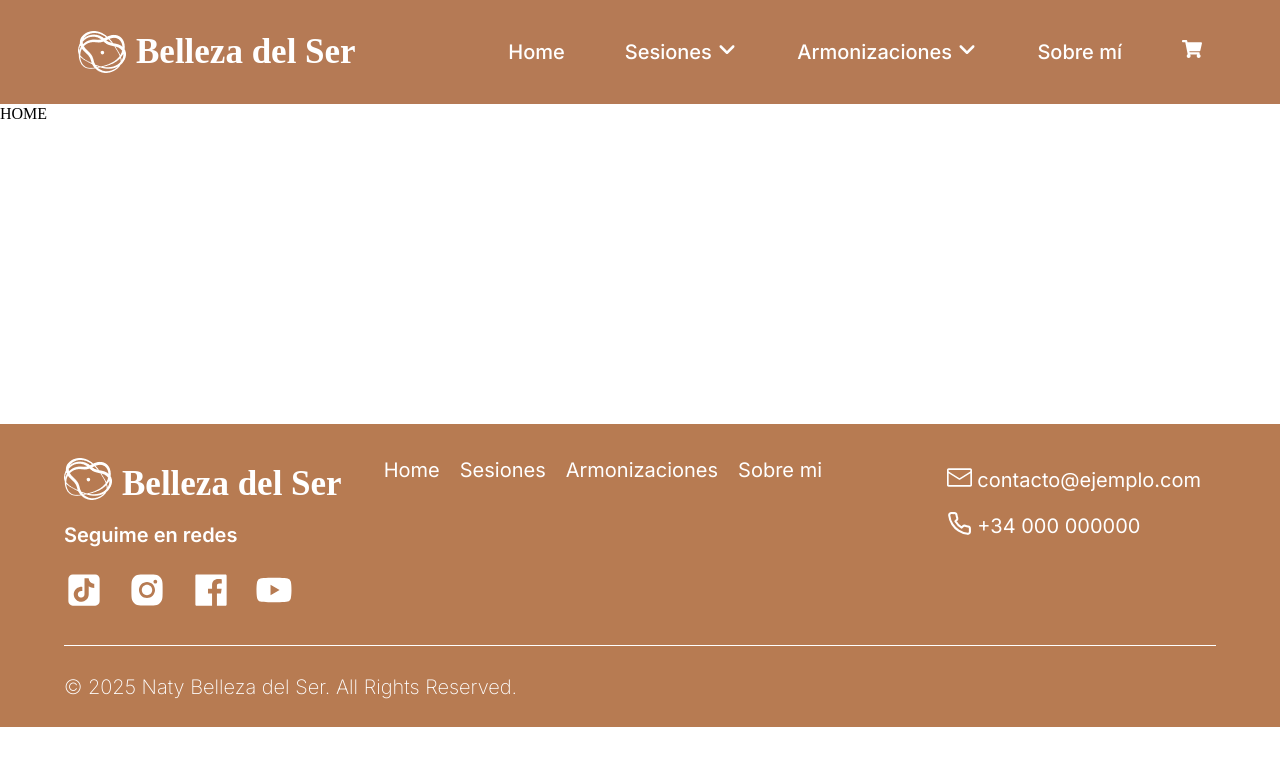
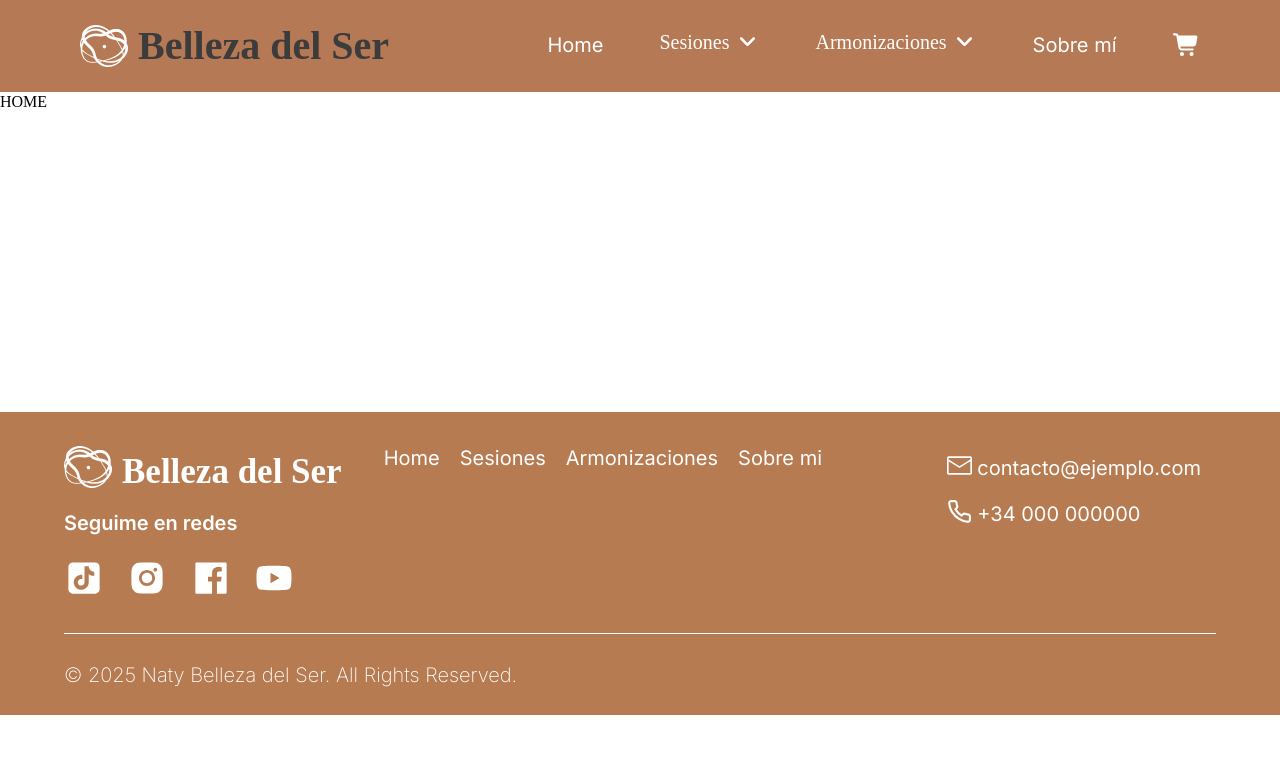
Before and after one commit to AlexisBazila/bellezadelser, a React (Vite) app: page / in a window 1280 px wide. Shown: the top 766 px of the page. Built offline with nearby package versions, Linux system fonts and the light colour scheme; a web font is replaced by a local one.

Commit message:
newnav no implementar

```diff
--- a/package.json
+++ b/package.json
@@ -10,6 +10,9 @@
     "preview": "vite preview"
   },
   "dependencies": {
+    "@fortawesome/fontawesome-svg-core": "^7.1.0",
+    "@fortawesome/free-solid-svg-icons": "^7.1.0",
+    "@fortawesome/react-fontawesome": "^3.1.0",
     "react": "^19.1.1",
     "react-dom": "^19.1.1",
     "react-icons": "^5.5.0",
--- a/src/layouts/navBar/NavBar.jsx
+++ b/src/layouts/navBar/NavBar.jsx
@@ -2,42 +2,57 @@ import React, { useState } from "react";
 import { Link } from "react-router-dom";
 import "./navBar.css";
 import logo from "../../assets/images/withe-logo.png";
-import { AiOutlineShoppingCart } from "react-icons/ai";
-import { FaAngleDown } from "react-icons/fa6";
-import { RxHamburgerMenu } from "react-icons/rx";
-import { IoClose } from "react-icons/io5";
-import { FaShoppingCart } from "react-icons/fa";
+import { FontAwesomeIcon } from "@fortawesome/react-fontawesome";
+import {
+  faBars,
+  faXmark,
+  faCartShopping,
+  faAngleDown,
+} from "@fortawesome/free-solid-svg-icons";
 
 function NavBar() {
   const [menuOpen, setMenuOpen] = useState(false);
   const [openSubmenu, setOpenSubmenu] = useState(null);
 
   const toggleMenu = () => setMenuOpen(!menuOpen);
-  const closeMenu = () => setMenuOpen(false);
-
-  const toggleSubmenu = (menuName) => {
+  const toggleSubmenu = (menuName) =>
     setOpenSubmenu(openSubmenu === menuName ? null : menuName);
-  };
 
   return (
-    <>
-      <div className="navBar">
-        {/* Menu Desktop */}
-        <nav className="desktopNav">
-          <Link to="/" className="logoHome">
-            <img src={logo} alt="" /> <strong>Belleza del Ser</strong>
-          </Link>
+    <header className="header-default">
+      <nav className="navBar">
+        {/* HAMBURGUESA */}
+        <div className="hamburgerNav" onClick={toggleMenu}>
+          <FontAwesomeIcon
+            icon={menuOpen ? faXmark : faBars}
+            className="hamburgerIcon"
+          />
+        </div>
 
-          <ul className="menuDiv">
+        {/* LOGO */}
+        <Link to="/" className="logoHome">
+          <img src={logo} alt="Logo" />
+          <h3>
+            <strong>Belleza del Ser</strong>
+          </h3>
+        </Link>
+
+        {/* MENÚ DESKTOP */}
+        <div className="menuDesktop">
+          <ul className={`menuDiv ${menuOpen ? "open" : ""}`}>
             <li>
               <Link to="/">Home</Link>
             </li>
 
-            <li className="menu-item has-submenu">
-              <Link>
-                Sesiones <FaAngleDown />
-              </Link>
-              <ul className="submenu">
+            <li className="menu-item">
+              <span onClick={() => toggleSubmenu("sesiones")}>
+                Sesiones <FontAwesomeIcon icon={faAngleDown} />
+              </span>
+              <ul
+                className={`submenu ${
+                  openSubmenu === "sesiones" ? "open" : ""
+                }`}
+              >
                 <li>
                   <Link to="/sesiones/reiki">Reiki</Link>
                 </li>
@@ -52,16 +67,20 @@ function NavBar() {
               </ul>
             </li>
 
-            <li className="menu-item has-submenu">
-              <Link>
-                Armonizaciones <FaAngleDown />
-              </Link>
-              <ul className="submenu">
+            <li className="menu-item">
+              <span onClick={() => toggleSubmenu("armonizaciones")}>
+                Armonizaciones <FontAwesomeIcon icon={faAngleDown} />
+              </span>
+              <ul
+                className={`submenu ${
+                  openSubmenu === "armonizaciones" ? "open" : ""
+                }`}
+              >
                 <li>
-                  <Link to="/Armonizaciones/capsulas">Cápsulas</Link>
+                  <Link to="/armonizaciones/capsulas">Cápsulas</Link>
                 </li>
                 <li>
-                  <Link to="/Armonizaciones/ebooks">eBooks</Link>
+                  <Link to="/armonizaciones/ebooks">eBooks</Link>
                 </li>
               </ul>
             </li>
@@ -69,139 +88,18 @@ function NavBar() {
             <li>
               <Link to="/sobre-mi">Sobre mí</Link>
             </li>
+          </ul>
 
-            <li>
-              <a href="https://institutovalencia.com.ar/tienda/carrito/">
-                <FaShoppingCart />
-              </a>
-            </li>
-          </ul>
-        </nav>
-
-        {/* Menu movil */}
-        <nav className="movilNav">
-          <div className="hamburgerNav" onClick={toggleMenu}>
-            {menuOpen ? <IoClose /> : <RxHamburgerMenu />}
-          </div>
-
-          <Link to="/" className="logoHome">
-            <img src={logo} alt="" /> <strong>Belleza del Ser</strong>
-          </Link>
-
+          {/* CARRITO */}
           <a
-            className="carrito"
-            href="https://institutovalencia.com.ar/tienda/carrito/"
+            href="https://bellezadelser.com/tienda/carrito/"
+            className="cart-icon"
           >
-            <AiOutlineShoppingCart />
+            <FontAwesomeIcon icon={faCartShopping} />
           </a>
-        </nav>
-      </div>
-
-      {/* Menu responsivo */}
-      <div className={`movilNavMenu ${menuOpen ? "active" : ""}`}>
-        <ul className="columnMenuDiv">
-          <li>
-            <Link to="/" onClick={closeMenu}>
-              Home
-            </Link>
-          </li>
-
-          {/* Sesiones */}
-          <li className="menu-item has-submenu">
-            <div
-              className="submenu-toggle"
-              onClick={() => toggleSubmenu("sesiones")}
-            >
-              Sesiones{" "}
-              <FaAngleDown
-                className={`arrow ${
-                  openSubmenu === "sesiones" ? "open" : "close"
-                }`}
-              />
-            </div>
-
-            <ul
-              className={`submenu ${
-                openSubmenu === "sesiones" ? "open" : "close"
-              }`}
-            >
-              <li>
-                <Link
-                  to="/sesiones/reiki"
-                  onClick={closeMenu}
-                  className="submenuLink"
-                >
-                  Reiki
-                </Link>
-              </li>
-              <li>
-                <Link
-                  to="/sesiones/registros-akashicos"
-                  onClick={closeMenu}
-                  className="submenuLink"
-                >
-                  Registros Akáshicos
-                </Link>
-              </li>
-              <li>
-                <Link
-                  to="/sesiones/coaching"
-                  onClick={closeMenu}
-                  className="submenuLink"
-                >
-                  Coaching
-                </Link>
-              </li>
-            </ul>
-          </li>
-
-          {/* Armonizaciones */}
-          <li className="menu-item has-submenu">
-            <div
-              className="submenu-toggle"
-              onClick={() => toggleSubmenu("armonizaciones")}
-            >
-              Armonizaciones{" "}
-              <FaAngleDown
-                className={`arrow ${
-                  openSubmenu === "armonizaciones" ? "open" : "close"
-                }`}
-              />
-            </div>
-            <ul
-              className={`submenu ${
-                openSubmenu === "armonizaciones" ? "open" : "close"
-              }`}
-            >
-              <li>
-                <Link
-                  to="/Armonizaciones/capsulas"
-                  onClick={closeMenu}
-                  className="submenuLink"
-                >
-                  Cápsulas
-                </Link>
-              </li>
-              <li>
-                <Link
-                  to="/Armonizaciones/ebooks"
-                  onClick={closeMenu}
-                  className="submenuLink"
-                >
-                  eBooks
-                </Link>
-              </li>
-            </ul>
-          </li>
-
-          <li>
-            <Link to="/sobre-mi" onClick={closeMenu}>
-              Sobre mí
-            </Link>
-          </li>
-        </ul>
-      </div>
-    </>
+        </div>
+      </nav>
+    </header>
   );
 }
 
--- a/src/layouts/navBar/navBar.css
+++ b/src/layouts/navBar/navBar.css
@@ -1,246 +1,169 @@
 /*-----------------------------------------NAV---------------------------------------------------*/
-/* BASE */
-nav {
+.navBar {
+  background-color: #b57a55;
+  padding: 1rem 5rem;
   display: flex;
   align-items: center;
   justify-content: space-between;
-  width: 100%;
-}
-.desktopNav,
-.movilNav,
-.movilNavMenu {
-  background-color: #b57a55;
-  display: flex;
-  justify-content: space-between;
-  align-items: center;
-  padding: 1rem 3rem;
-}
-.movilNav {
-  display: none;
+  position: relative;
+  z-index: 999;
 }
 
-nav a {
+.logoHome {
+  display: flex;
+  align-items: center;
+  gap: 10px;
   color: #fff;
   text-decoration: none;
-  margin: 15px 30px;
-  font-size: 20px;
-  white-space: nowrap;
-}
-nav a i {
-  font-size: 30px;
 }
 
-/* LOGO BELLEZA DEL SER */
-.logoHome {
+.logoHome h3 {
+  font-size: 40px;
   font-family: "Eyes for Serifs light";
   font-weight: lighter;
-  text-decoration: none;
-  color: #fff;
-  font-size: 35px;
-  display: flex;
-  gap: 10px;
+}
+
+.logoHome img {
+  width: 48px;
+  height: auto;
 }
 
 .menuDiv {
   list-style: none;
   display: flex;
-  margin: 0;
-  padding: 0;
-}
-.columnMenuDiv {
-  list-style: none;
-  gap: 2rem;
+  gap: 3.5rem;
   margin: 0;
   padding: 0;
 }
 
 .menuDiv a,
-.columnMenuDiv a {
+.menuDiv span,
+.cart-icon {
   color: #fff;
   text-decoration: none;
-  font-weight: 500;
-  position: relative;
-}
-.linksNav {
-  display: flex;
-  gap: 2rem;
-  margin: 0;
+  font-size: 20px;
+  white-space: nowrap;
+  cursor: pointer;
 }
 
+.menuDiv a:hover {
+  text-decoration: underline;
+}
+
+.cart-icon {
+  font-size: 22px;
+}
+
+/* ---------- HAMBURGUESA ---------- */
+.hamburgerNav {
+  font-size: 28px;
+  color: #fff;
+  cursor: pointer;
+  display: none;
+  z-index: 1001;
+}
+
+/* ---------- SUBMENÚ ---------- */
 .menu-item {
   position: relative;
-}
-
-.menu-item::after {
-  content: "";
-  position: absolute;
-  top: 100%;
-  left: 0;
-  width: 100%;
 }
 
 .submenu {
   display: none;
   position: absolute;
   top: 100%;
-  left: 15%;
+  left: 0;
   background: white;
   list-style: none;
   padding: 0.5rem 0;
   margin: 0;
-  box-shadow: 0 4px 8px rgba(0, 0, 0, 0.1);
-  min-width: 240px;
-  margin-top: 0;
+  min-width: 180px;
+  box-shadow: 0 4px 8px rgba(0, 0, 0, 0.15);
+  border-radius: 4px;
   opacity: 0;
-  visibility: hidden;
-  transform: translateY(5px);
-  transition: all 0.2s ease-in-out;
-  z-index: 20;
+  transform: translateY(10px);
+  transition: all 0.3s ease;
 }
 
-.submenu li {
-  padding: 0;
+.submenu li a {
+  color: #3c3c3c;
+  display: block;
+  padding: 0.5rem 1rem;
 }
 
-.submenu a {
-  color: #3c3c3c;
-  display: block;
-  padding: 0;
+.submenu li a:hover {
+  background-color: #f3f3f3;
 }
 
-.menu-item:hover > .submenu {
+.submenu.open {
+  display: block;
+  opacity: 1;
+  transform: translateY(0);
+}
+.menuDesktop {
+  display: flex;
+  gap: 3.5rem;
+}
+/* ---------- RESPONSIVE ---------- */
+@media (max-width: 1160px) {
+  .hamburgerNav {
     display: block;
   }
 
-.menu-item:hover > .submenu {
-  opacity: 1;
-  visibility: visible;
-  transform: translateY(0);
+  .menuDesktop {
+    display: flex;
+    flex-direction: column;
   }
 
-.menuDiv a:hover {
-  text-decoration: underline;
+  .menuDiv {
+    position: fixed;
+    top: 0;
+    left: 0;
+    height: 100vh;
+    width: 80vw;
+    background-color: #b57a55;
+    flex-direction: column;
+    justify-content: center;
+    align-items: center;
+    gap: 2rem;
+    transform: translateX(-100%);
+    transition: transform 0.4s ease;
+    z-index: 1000;
   }
 
-/* MENU HAMBURGUESA */
-.hamburgerNav {
-  font-size: 30px;
+  .menuDiv.open {
+    transform: translateX(0);
+  }
+
+  .submenu {
+    position: static;
+    background: #fff;
+    box-shadow: none;
+    display: none;
+  }
+
+  .submenu.open {
+    display: block;
+  }
+
+  .menu-item span {
+    color: #fff;
+    font-size: 20px;
+  }
+
+  .submenu li a {
     color: #fff;
   }
-.carrito {
-  margin: 0;
 }
 
-/* MENU MOVIL DESPLEGABLE */
-.movilNavMenu {
-  position: fixed;
-  top: 0px; /* ajustá según tu nav */
-  left: 0;
-  width: 100%;
-  height: calc(100vh);
-  background-color: #b57a55;
-  display: flex;
-  justify-content: center;
-  align-items: start;
-  padding-top: 2rem;
-  transform: translateY(-100%);
-  transition: transform 0.3s ease-in-out;
-  z-index: 15;
+@media (max-width: 600px) {
+  .logoHome h3 {
+    font-size: 25px;
   }
-
-.movilNavMenu.active {
-  transform: translateY(100px);
+  .logoHome img {
+    width: 25px;
   }
-
-.columnMenuDiv {
-  display: flex;
-  flex-direction: column;
-  align-items: center;
-  gap: 2rem;
-}
-
-.movilNavMenu a {
-  color: white;
-  font-size: 22px;
-  text-decoration: none;
-}
-.submenuLink {
-  color: #3c3c3c !important;
-  font-size: 22px;
-  text-decoration: none;
-  text-align: center;
-}
-/* Icono hamburguesa */
-.hamburgerNav {
-  font-size: 32px;
-  color: white;
-  cursor: pointer;
-  transition: transform 0.3s ease;
-}
-
-.hamburgerNav:hover {
-  transform: scale(1.1);
-}
-
-/* Submenús en modo móvil (si querés que aparezcan al tocar) */
-.columnMenuDiv .submenu {
-  display: none;
-}
-/* SUBMENUS EN MODO MOVIL */
-.columnMenuDiv .submenu {
-  display: none;
-  flex-direction: column;
-  align-items: center;
-  background: #fff;
-  padding-top: 0.5rem;
-}
-
-.columnMenuDiv .submenu.open {
-  display: flex;
-}
-.columnMenuDiv .submenu.close {
-  display: none;
-}
-.submenu-toggle {
-  display: flex;
-  align-items: center;
-  gap: 5px;
-  cursor: pointer;
-  color: white;
-  font-size: 22px;
-}
-.submenu-toggle .arrow {
-  transition: transform 0.3s ease;
-}
-
-.submenu-toggle .arrow.open {
-  transform: rotate(180deg);
-}
-@media (max-width: 1260px) {
-  .menuDiv {
-    gap: 0;
-  }
-  nav a {
-    margin: 15px 15px;
-  }
-  .linksNav {
-    gap: 0;
+  .navBar {
+    padding: 1rem 3rem;
   }
 }
-@media (max-width: 1000px) {
-  .desktopNav {
-    display: none;
-  }
-  .movilNav {
-    display: flex;
-  }
-}
-@media (max-width: 490px) {
-  .logoHome {
-    font-size: 20px;
-  }
-  .logoHome img {
-    width: 30px;
-    height: auto;
-  }
-}
```
Also changed, not shown: 1 other file (tests, documents, lock files or other folders). Lines whose indentation alone changed are shown as unchanged.
